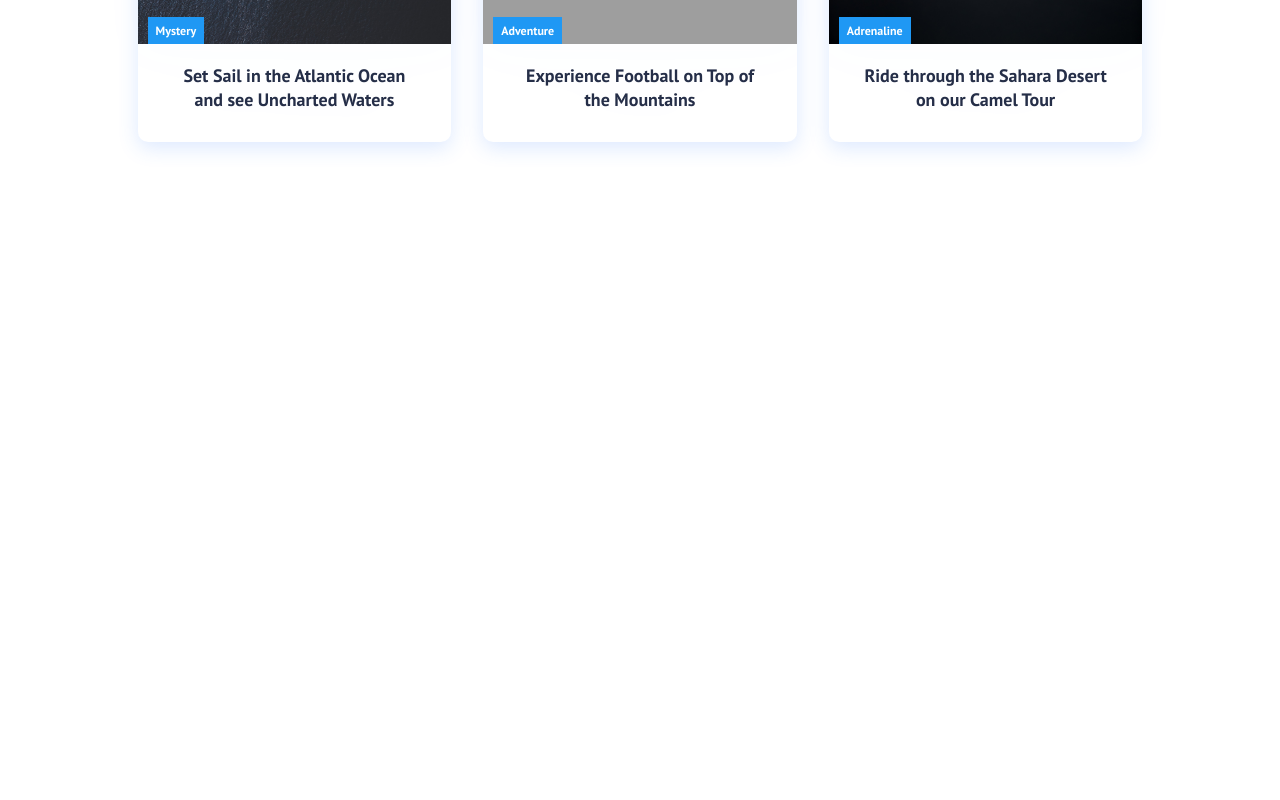
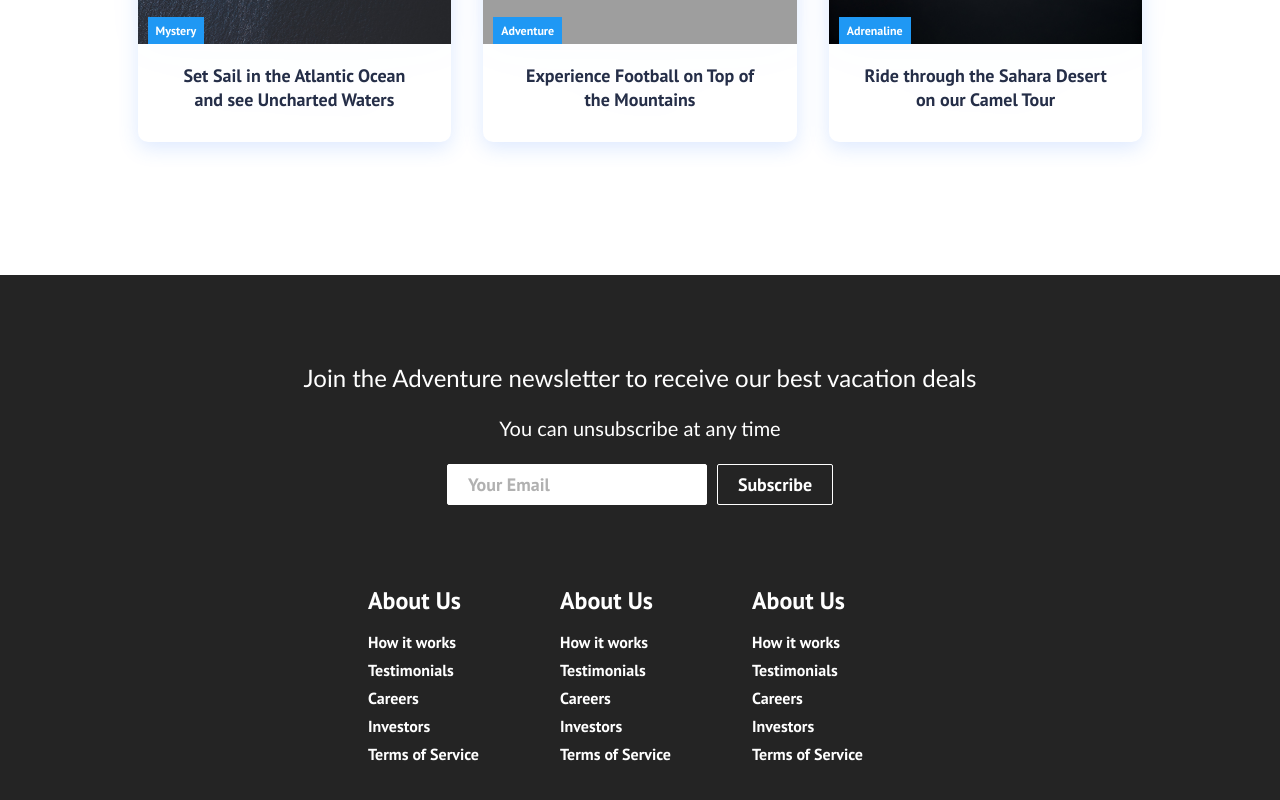
Before and after one commit to hhandcox/vite-project, a React (Vite) app in the folder vite-project/: page /home in a window 1280 px wide. Shown: the part 1650-2450 px from the top of the page. Before the commit the page ends 1925 px from the top, so only its background shows below. Built offline with nearby package versions, Linux system fonts and the light colour scheme; grey boxes are pictures that could not be loaded.

Commit message:
Footer and Generic Links

```diff
--- /dev/null
+++ b/vite-project/src/components/Footer.css
@@ -0,0 +1,163 @@
+.footer-container {
+    background-color: #242424;
+    padding: 4rem 0 2rem 0;
+    display: flex;
+    flex-direction: column;
+    justify-content: center;
+    align-items: center;
+  }
+
+  .footer-subscription {
+    display: flex;
+    flex-direction: column;
+    justify-content: center;
+    align-items: center;
+    text-align: center;
+
+    margin-bottom: 24px;
+    padding: 24px;
+    color: #fff;
+  }
+
+  .footer-subscription > p {
+    font-family: 'Trebuchet MS', 'Lucida Sans Unicode', 'Lucida Grande',
+      'Lucida Sans', Arial, sans-serif;
+  }
+
+  .footer-subscription-heading {
+    margin-bottom: 24px;
+    font-size: 24px;
+  }
+
+  .footer-subscription-text {
+    margin-bottom: 24px;
+    font-size: 20px;
+  }
+
+  .footer-input {
+    padding: 8px 20px;
+    border-radius: 2px;
+    margin-right: 10px;
+    outline: none;
+    border: none;
+    font-size: 18px;
+    margin-bottom: 16px;
+    border: 1px solid #fff;
+  }
+
+  .footer-links {
+    width: 100%;
+    max-width: 1000px;
+    display: flex;
+    justify-content: center;
+  }
+
+  .footer-link-wrapper {
+    display: flex;
+  }
+
+  .footer-link-items {
+    display: flex;
+    flex-direction: column;
+    align-items: flex-start;
+    margin: 16px;
+    text-align: left;
+    width: 160px;
+    box-sizing: border-box;
+  }
+
+  .footer-link-items h2 {
+    margin-bottom: 16px;
+  }
+
+  .footer-link-items > h2 {
+    color: #fff;
+  }
+
+  .footer-link-items a {
+    color: #fff;
+    text-decoration: none;
+    margin-bottom: 0.5rem;
+  }
+
+  .footer-link-items a:hover {
+    color: #e9e9e9;
+    transition: 0.3s ease-out;
+  }
+
+  .footer-email-form h2 {
+    margin-bottom: 2rem;
+  }
+
+  .footer-input::placeholder {
+    color: #b1b1b1;
+  }
+
+  /* Social Icons */
+  .social-icon-link {
+    color: #fff;
+    font-size: 24px;
+  }
+
+  .social-media {
+    max-width: 1000px;
+    width: 100%;
+  }
+
+  .social-media-wrap {
+    display: flex;
+    justify-content: space-between;
+    align-items: center;
+    width: 90%;
+    max-width: 1000px;
+    margin: 40px auto 0 auto;
+  }
+
+  .social-icons {
+    display: flex;
+    justify-content: space-between;
+    align-items: center;
+    width: 240px;
+  }
+
+  .social-logo {
+    color: #fff;
+    justify-self: start;
+    margin-left: 20px;
+    cursor: pointer;
+    text-decoration: none;
+    font-size: 2rem;
+    display: flex;
+    align-items: center;
+    margin-bottom: 16px;
+  }
+
+  .website-rights {
+    color: #fff;
+    margin-bottom: 16px;
+  }
+
+  @media screen and (max-width: 820px) {
+    .footer-links {
+      padding-top: 2rem;
+    }
+
+    .footer-input {
+      width: 100%;
+    }
+
+    .btn {
+      width: 100%;
+    }
+
+    .footer-link-wrapper {
+      flex-direction: column;
+    }
+
+    .social-media-wrap {
+      flex-direction: column;
+    }
+  }
+
+  @media screen and (max-width: 768px) {
+  }
--- /dev/null
+++ b/vite-project/src/components/Footer.jsx
@@ -0,0 +1,55 @@
+import React from 'react'
+import { Link } from 'react-router-dom'
+import { Button } from './Button'
+import './Footer.css'
+
+function Footer() {
+  return (
+    <div className='footer-container'>
+        <section className="footer-subscription">
+            <p className='footer-subscription-heading'>
+                Join the Adventure newsletter to receive our best vacation deals
+            </p>
+            <p className="footer-subscription-text">
+                You can unsubscribe at any time
+            </p>
+            <div className="input-areas">
+                <form>
+                    <input type="email" name='email' placeholder='Your Email' className="footer-input" />
+                    <Button buttonStyle='btn--outline'>Subscribe</Button>
+                </form>
+            </div>
+        </section>
+        <div className="footer-links">
+            <div className="footer-link-wrapper">
+                <div className="footer-link-items">
+                    <h2>About Us</h2>
+                    <Link to='/sign-up'>How it works</Link>
+                    <Link to='/'>Testimonials</Link>
+                    <Link to='/'>Careers</Link>
+                    <Link to='/'>Investors</Link>
+                    <Link to='/'>Terms of Service</Link>
+                </div>
+                <div className="footer-link-items">
+                    <h2>About Us</h2>
+                    <Link to='/sign-up'>How it works</Link>
+                    <Link to='/'>Testimonials</Link>
+                    <Link to='/'>Careers</Link>
+                    <Link to='/'>Investors</Link>
+                    <Link to='/'>Terms of Service</Link>
+                </div>
+                <div className="footer-link-items">
+                    <h2>About Us</h2>
+                    <Link to='/sign-up'>How it works</Link>
+                    <Link to='/'>Testimonials</Link>
+                    <Link to='/'>Careers</Link>
+                    <Link to='/'>Investors</Link>
+                    <Link to='/'>Terms of Service</Link>
+                </div>
+            </div>
+        </div>
+    </div>
+  )
+}
+
+export default Footer
--- a/vite-project/src/components/pages/Home.jsx
+++ b/vite-project/src/components/pages/Home.jsx
@@ -2,12 +2,14 @@
 import '../../App.css';
 import HeroSection from '../HeroSection';
 import Cards from '../Cards';
+import Footer from '../Footer';
 
 function Home() {
   return (
     <>
       <HeroSection />
       <Cards />
+      <Footer />
     </>
   );
 }
```
